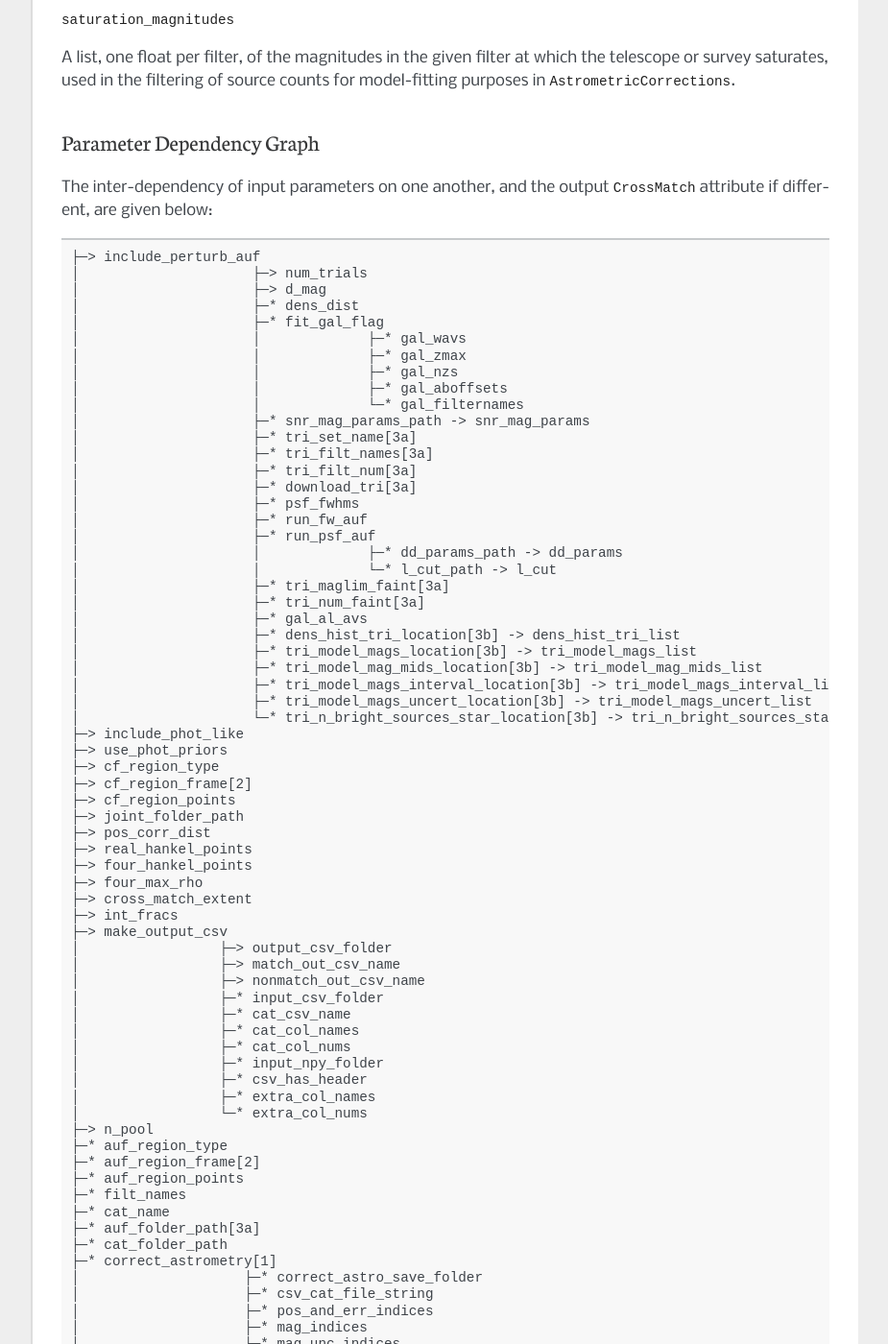
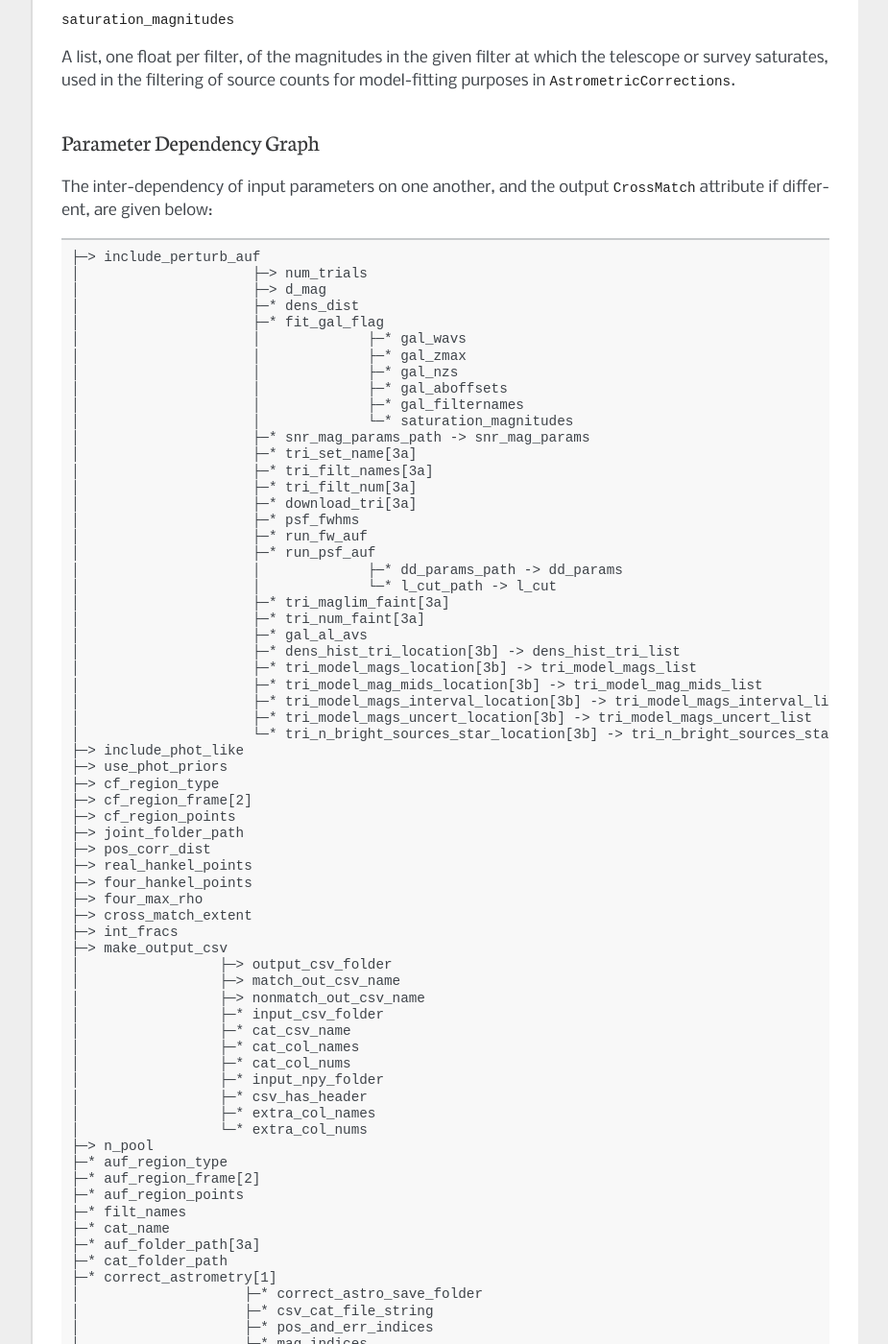
Before and after one commit to macauff/macauff, a Sphinx documentation site: the page built from docs/inputs.rst, in a window 1280 px wide and 1400 px high, scrolled down 14103 px. Shown: the whole window at 96% size, without its empty margins (198-1123 px from the left). Built offline with Sphinx 7.4.7, drawn with Linux system fonts in a browser that asks for light colours; some of the changed text lies outside the part shown.

Commit message:
Added saturation magnitudes to input.rst diagram.

```diff
--- a/docs/inputs.rst
+++ b/docs/inputs.rst
@@ -445,7 +445,8 @@ The inter-dependency of input parameters on one another, and the output ``CrossM
     │                     │             ├─* gal_zmax
     │                     │             ├─* gal_nzs
     │                     │             ├─* gal_aboffsets
-    │                     │             └─* gal_filternames
+    │                     │             ├─* gal_filternames
+    │                     │             └─* saturation_magnitudes
     │                     ├─* snr_mag_params_path -> snr_mag_params
     │                     ├─* tri_set_name[3a]
     │                     ├─* tri_filt_names[3a]
@@ -511,7 +512,8 @@ The inter-dependency of input parameters on one another, and the output ``CrossM
     │                    ├─* correct_sig_slice
     │                    ├─* chunk_overlap_col
     │                    ├─* best_mag_index_col
-    │                    └─* use_photometric_uncertainties
+    │                    ├-* use_photometric_uncertainties
+    │                    └─* saturation_magnitudes
     ├─* compute_snr_mag_relation[1]
     │                          ├─* correct_astro_save_folder
     │                          ├─* csv_cat_file_string
```
